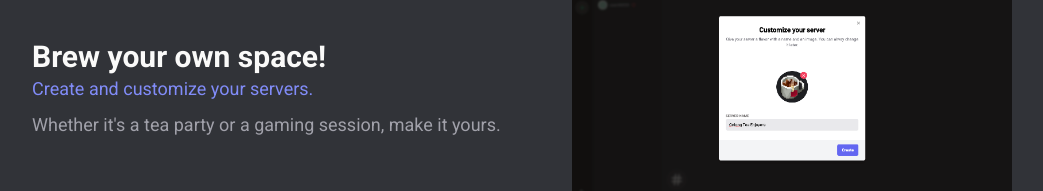
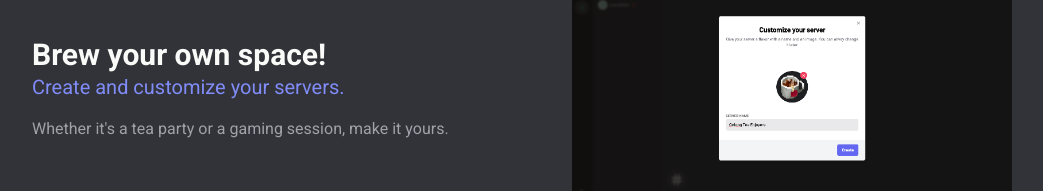
Before and after one commit to HaoyangGuo/oolong, a React (Vite) app in the folder frontend/: page / in a window 1280 px wide. Shown: the part 516-707 px from the top of the page, without its empty margins (108-1151 px from the left). Built offline with nearby package versions, Linux system fonts and the light colour scheme; no server answers.

Commit message:
fix spacing

```diff
--- a/frontend/src/pages/home-page.tsx
+++ b/frontend/src/pages/home-page.tsx
@@ -51,11 +51,11 @@ const HomePage = () => {
           <div className="flex mx-auto flex-col md:flex-row justify-center items-center py-8 md:gap-x-10">
             <div className="text-xl md:text-3xl md:w-[30rem] text-center md:text-start ">
               <p className="font-bold">Brew your own space!</p>
-              <p className="text-indigo-600 dark:text-indigo-400 text-lg">
+              <p className="text-indigo-600 dark:text-indigo-400 text-xl">
                 {" "}
                 Create and customize your servers.
               </p>
-              <p className="text-sm md:text-lg mt-2 text-zinc-500 dark:text-zinc-400 ">
+              <p className="text-sm md:text-base md:mt-4 text-zinc-500 dark:text-zinc-400 ">
                 Whether it's a tea party or a gaming session, make it yours.
               </p>
             </div>
@@ -79,11 +79,11 @@ const HomePage = () => {
             </div>
             <div className="text-xl md:text-3xl md:w-[30rem] text-center md:text-start">
               <p className="font-bold">Spill the tea in Groupchat channels!</p>
-              <p className="text-indigo-600 dark:text-indigo-400 text-lg">
+              <p className="text-indigo-600 dark:text-indigo-400 text-xl">
                 {" "}
                 Text your friends, share the latest.
               </p>
-              <p className="text-sm md:text-lg mt-2 text-zinc-500 dark:text-zinc-400">
+              <p className="text-sm md:text-base md:mt-4 text-zinc-500 dark:text-zinc-400">
                 From memes to deep conversations, keep the chat brewing.
               </p>
             </div>
@@ -93,11 +93,11 @@ const HomePage = () => {
           <div className="flex mx-auto flex-col md:flex-row justify-center items-center py-8 md:gap-x-10">
             <div className="text-xl md:text-3xl md:w-[30rem] text-center md:text-start">
               <p className="font-bold">Slide into the DMs!</p>
-              <p className="text-indigo-600 dark:text-indigo-400 text-lg">
+              <p className="text-indigo-600 dark:text-indigo-400 text-xl">
                 {" "}
                 Connect from any server.
               </p>
-              <p className="text-sm md:text-lg mt-2 text-zinc-500 dark:text-zinc-400">
+              <p className="text-sm md:text-base md:mt-4 text-zinc-500 dark:text-zinc-400">
                 Private chats for those steeped conversations.
               </p>
             </div>
@@ -121,11 +121,11 @@ const HomePage = () => {
             </div>
             <div className="text-xl md:text-3xl md:w-[30rem] text-center md:text-start">
               <p className="font-bold">It's tea time on video!</p>
-              <p className="text-indigo-600 dark:text-indigo-400 text-lg">
+              <p className="text-indigo-600 dark:text-indigo-400 text-xl">
                 {" "}
                 Sip and see your friends.
               </p>
-              <p className="text-sm md:text-lg mt-2 text-zinc-500 dark:text-zinc-400">
+              <p className="text-sm md:text-base md:mt-4 text-zinc-500 dark:text-zinc-400">
                 Face-to-face, even when miles apart.
               </p>
             </div>
```
